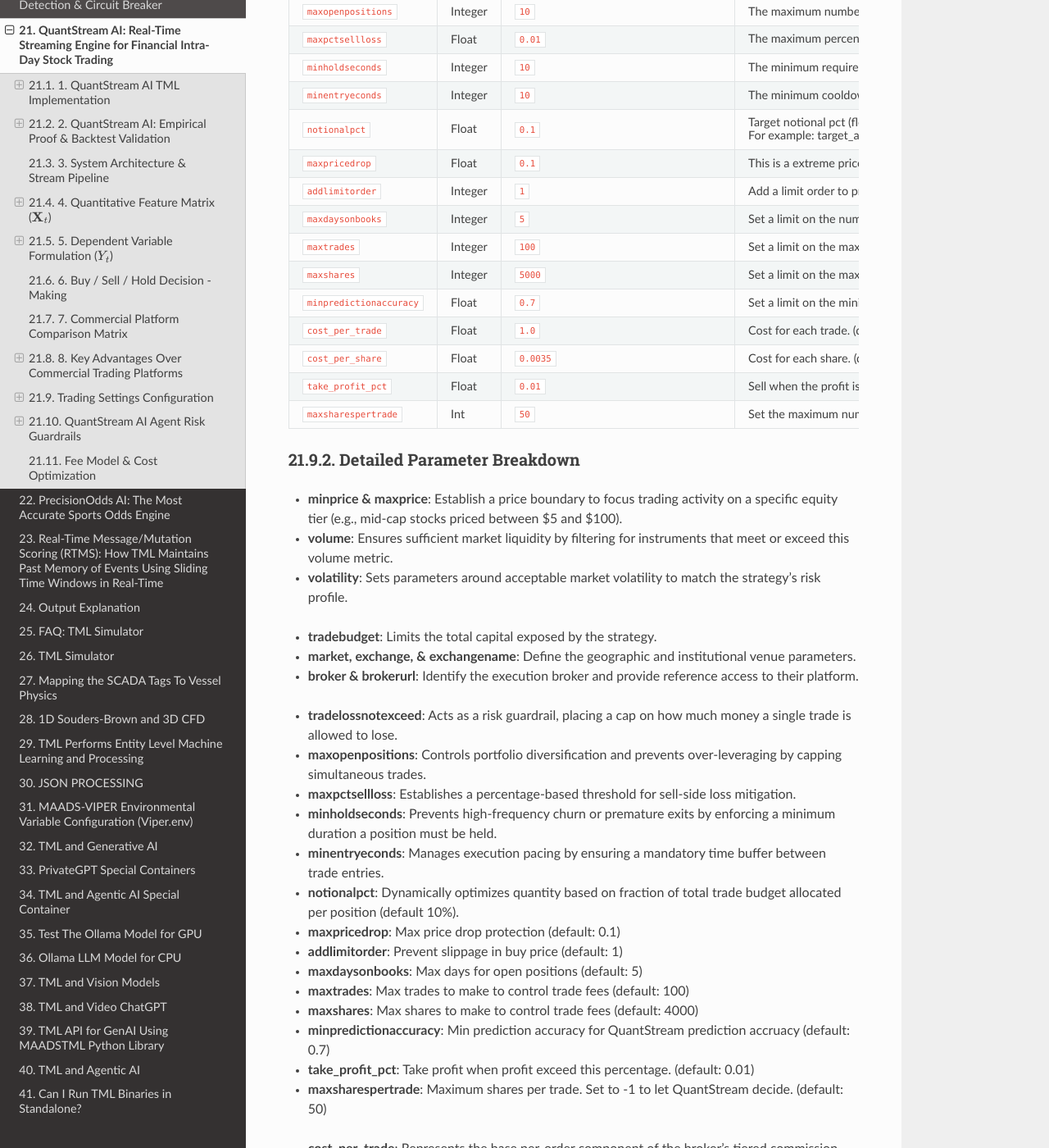
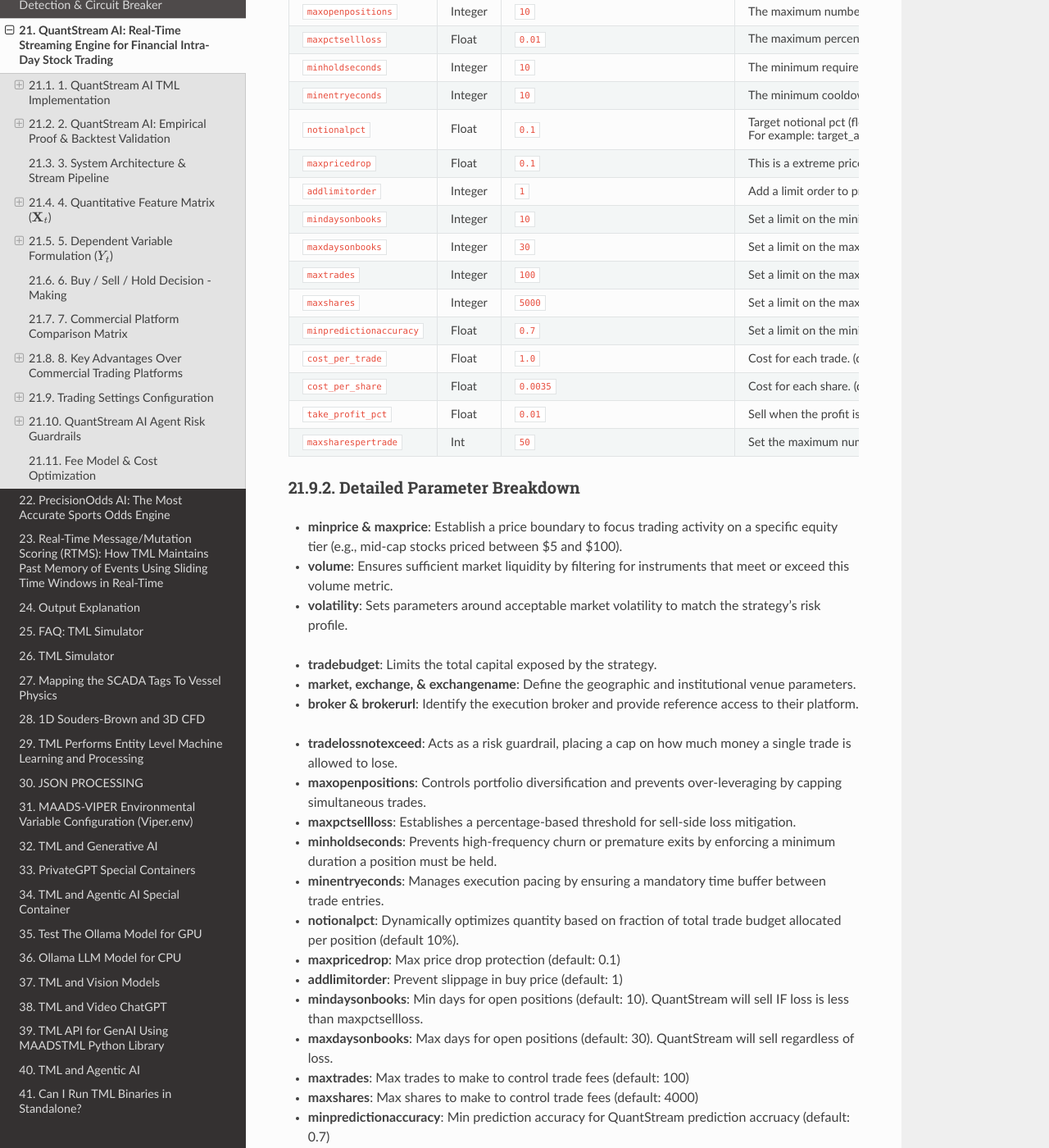
Before and after one commit to smaurice101/readthedocs, a Sphinx documentation site: the page built from docs/source/quantstream.rst, in a window 1280 px wide and 1400 px high, scrolled down 12075 px. Shown: the whole window at 82% size. Built offline with Sphinx 7.4.7 and the Read the Docs theme 3.1.0, drawn with Linux system fonts in a browser that asks for light colours; pages that are not in the unit, such as notebooks, are missing from menus; some of the changed text lies outside the part shown.

Commit message:
Update quantstream.rst

```diff
--- a/docs/source/quantstream.rst
+++ b/docs/source/quantstream.rst
@@ -527,10 +527,14 @@
      - Integer
      - ``1``
      - Add a limit order to prevent slippage, however risk is order may not be filled.  Or set to 0 for no limit order. (default 1).
+   * - ``mindaysonbooks``
+     - Integer
+     - ``10``
+     - Set a limit on the minimum number of days a stock can remain on the books (i.e. how long stock remain in an open position state). (default 10). After the day, QuantStream will sell it IF the loss is less than maxpctsellloss.
    * - ``maxdaysonbooks``
      - Integer
-     - ``5``
-     - Set a limit on the number of days a stock can remain on the books (i.e. how long stock remain in an open position state). (default 5). After the day, QuantStream will sell it.
+     - ``30``
+     - Set a limit on the maximum number of days a stock can remain on the books (i.e. how long stock remain in an open position state). (default 30). After the day, QuantStream will sell it regardless of loss.
    * - ``maxtrades``
      - Integer
      - ``100``
@@ -588,7 +592,8 @@
 * **notionalpct**: Dynamically optimizes quantity based on fraction of total trade budget allocated per position (default 10%).
 * **maxpricedrop**: Max price drop protection (default: 0.1)
 * **addlimitorder**: Prevent slippage in buy price (default: 1)
-* **maxdaysonbooks**: Max days for open positions (default: 5)
+* **mindaysonbooks**: Min days for open positions (default: 10).  QuantStream will sell IF loss is less than maxpctsellloss.
+* **maxdaysonbooks**: Max days for open positions (default: 30).  QuantStream will sell regardless of loss.
 * **maxtrades**: Max trades to make to control trade fees (default: 100)
 * **maxshares**: Max shares to make to control trade fees (default: 4000)
 * **minpredictionaccuracy**: Min prediction accuracy for QuantStream prediction accruacy (default: 0.7)
```
